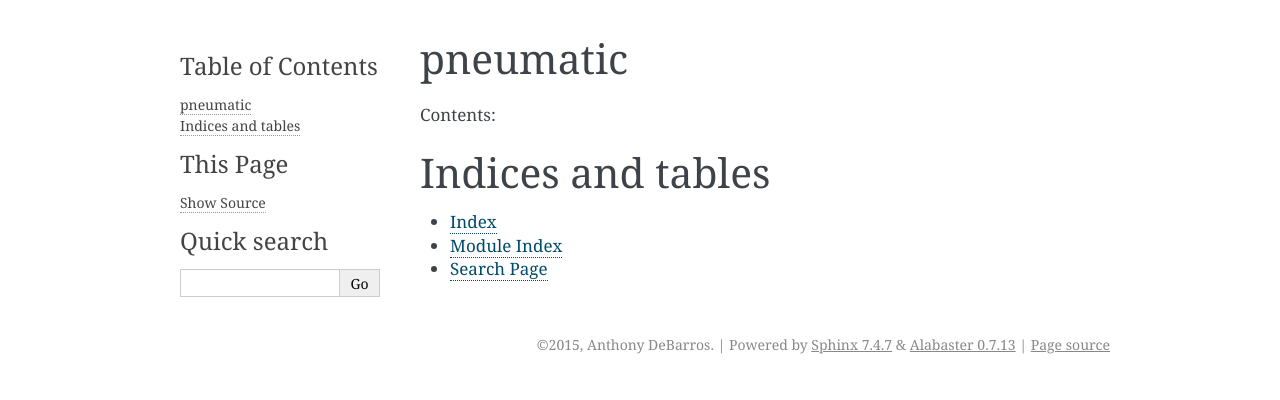
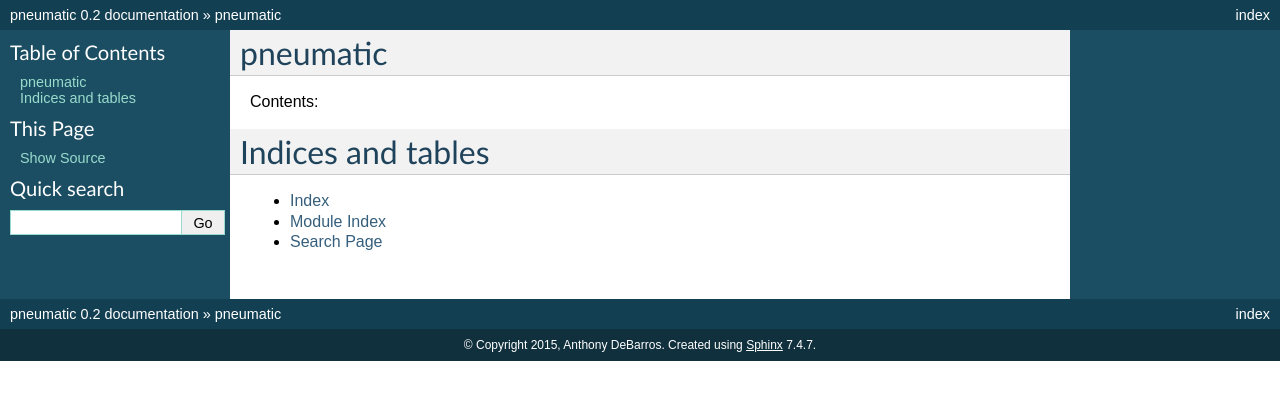
Before and after one commit to anthonydb/pneumatic, a Sphinx documentation site: the page built from docs/index.rst, in a window 1280 px wide. Shown: the top 400 px of the page. Built offline with Sphinx 7.4.7, drawn with Linux system fonts in a browser that asks for light colours.

Commit message:
Change docs theme.

```diff
--- a/docs/conf.py
+++ b/docs/conf.py
@@ -58,9 +58,9 @@ author = 'Anthony DeBarros'
 # built documents.
 #
 # The short X.Y version.
-version = '0.0.1'
+version = '0.2'
 # The full version, including alpha/beta/rc tags.
-release = '0.0.1'
+release = '0.2'
 
 # The language for content autogenerated by Sphinx. Refer to documentation
 # for a list of supported languages.
@@ -111,7 +111,7 @@ todo_include_todos = False
 
 # The theme to use for HTML and HTML Help pages.  See the documentation for
 # a list of builtin themes.
-html_theme = 'alabaster'
+html_theme = 'default'
 
 # Theme options are theme-specific and customize the look and feel of a theme
 # further.  For a list of options available for each theme, see the
@@ -225,8 +225,8 @@ latex_elements = {
 # (source start file, target name, title,
 #  author, documentclass [howto, manual, or own class]).
 latex_documents = [
-  (master_doc, 'pneumatic.tex', 'pneumatic Documentation',
-   'Anthony DeBarros', 'manual'),
+    (master_doc, 'pneumatic.tex', 'pneumatic Documentation',
+     'Anthony DeBarros', 'manual'),
 ]
 
 # The name of an image file (relative to this directory) to place at the top of
@@ -269,9 +269,9 @@ man_pages = [
 # (source start file, target name, title, author,
 #  dir menu entry, description, category)
 texinfo_documents = [
-  (master_doc, 'pneumatic', 'pneumatic Documentation',
-   author, 'pneumatic', 'One line description of project.',
-   'Miscellaneous'),
+    (master_doc, 'pneumatic', 'pneumatic Documentation',
+     author, 'pneumatic', 'One line description of project.',
+     'Miscellaneous'),
 ]
 
 # Documents to append as an appendix to all manuals.
```
